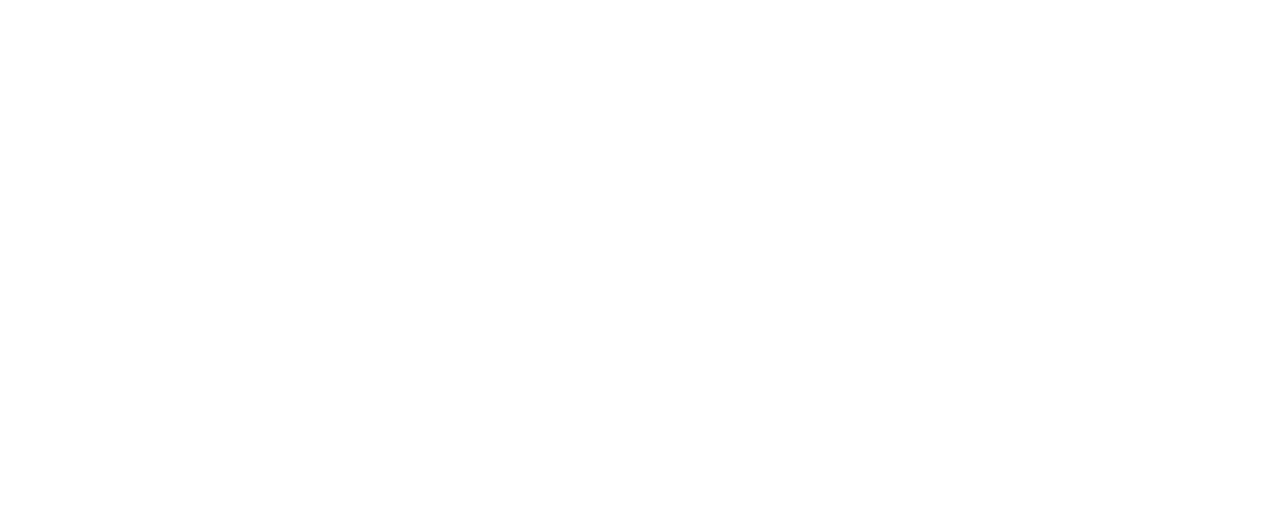
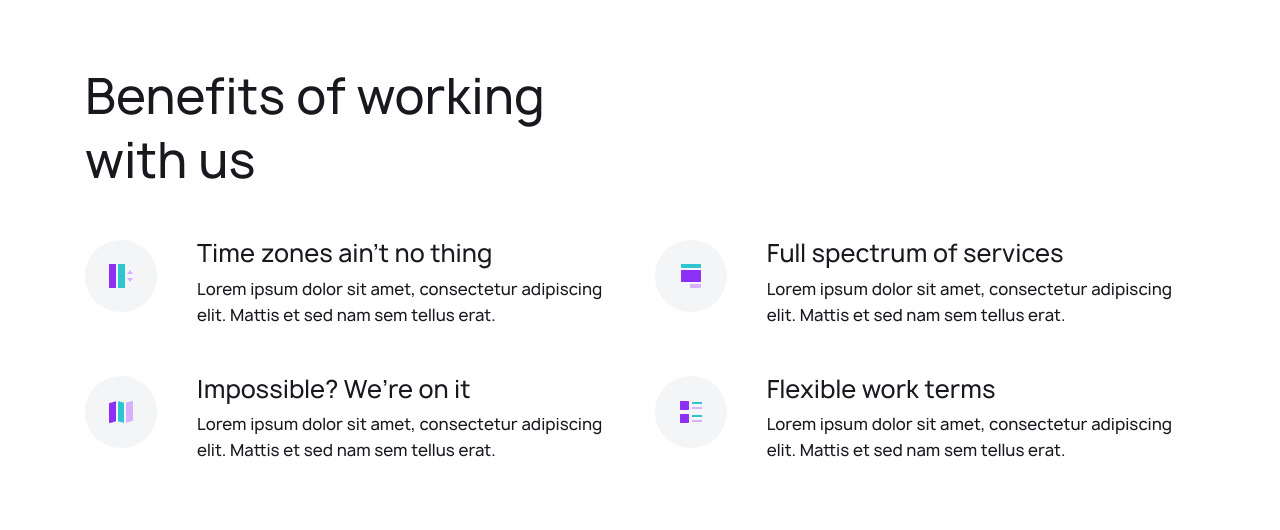
Before and after one commit to Sudakov94/studies, a plain HTML site: page index.html in a window 1280 px wide. Drawn offline with Linux system fonts and the light colour scheme.

Commit message:
task-1 добавил блоки.добавил стили. добавил иконки. добавил шрифт.

```diff
--- a/css/fonts.css
+++ b/css/fonts.css
@@ -10,7 +10,7 @@
 @font-face {
     font-family: "Manrope-Medium";
     font-style: normal;
-    font-weight: 800;
+    font-weight: 600;
     src: local("Manrope-Medium"),
     url("../fonts/Manrope-Medium.woff2") format("woff2"),
     url("../fonts/Manrope-Medium.woff") format("woff");
--- a/css/style.css
+++ b/css/style.css
@@ -8,7 +8,56 @@ h1, h2, h3, h4, p {
     margin: 0;
 }
 
+.benefits {
+    padding: 64px 0;
+}
+
 .container {
     max-width: 1110px;
     margin: 0 auto;
 }
+
+.benefits-title {
+    font-size: 48px;
+    font-weight: 800;
+    line-height: 64px;
+    margin-bottom: 48px;
+    width: 540px;
+}
+
+.benefits-item__left {
+    display: inline-block;
+    width: 540px;
+    margin-right: -4px;
+}
+
+.benefits-item__right {
+    display: inline-block;
+    width: 540px;
+    margin-left: 30px;
+}
+
+.benefits-item__left-top {
+    margin-bottom: 48px;
+}
+
+.benefits-item__right-top {
+    margin-bottom: 48px;
+}
+
+img {
+    float: left;
+    margin-right: 40px;
+}
+
+h3 {
+    font-size: 24px;
+    font-weight: 600;
+    margin-bottom: 8px;
+}
+
+p {
+    font-size: 16px;
+    font-weight: 400;
+    line-height: 26px;
+}
--- a/index.html
+++ b/index.html
@@ -10,6 +10,45 @@
     <link rel="stylesheet" href="css/style.css">
 </head>
 <body>
+    <section class="benefits">
+        <div class="container">
+            <h2 class="benefits-title">Benefits of working with us</h2>
+            <div class="benefits-block">
+
+                <div class="benefits-item__left">
+
+                    <div class="benefits-item__left-top">
+                        <img src="img/img-1.png" alt="">
+                        <h3>Time zones ain’t no thing</h3>
+                        <p>Lorem ipsum dolor sit amet, consectetur adipiscing elit. Mattis et sed nam sem tellus erat.</p>
+                    </div>
+
+                    <div class="benefits-item__left-bottom">
+                        <img src="img/img-3.png" alt="">
+                        <h3>Impossible? We’re on it</h3>
+                        <p>Lorem ipsum dolor sit amet, consectetur adipiscing elit. Mattis et sed nam sem tellus erat.</p>
+                    </div>
+
+                </div>
+
+                <div class="benefits-item__right">
+
+                    <div class="benefits-item__right-top">
+                        <img src="img/img-2.png" alt="">
+                        <h3>Full spectrum of services</h3>
+                        <p>Lorem ipsum dolor sit amet, consectetur adipiscing elit. Mattis et sed nam sem tellus erat.</p>
+                    </div>
+
+                    <div class="benefits-item__right-bottom">
+                        <img src="img/img-4.png" alt="">
+                        <h3>Flexible work terms</h3>
+                        <p>Lorem ipsum dolor sit amet, consectetur adipiscing elit. Mattis et sed nam sem tellus erat.</p>
+                    </div>
+
+                </div>
+            </div>
+        </div>
+    </section>
 
 </body>
 </html>
```
Also changed, not shown: img/img-1.png (added), img/img-2.png (added), img/img-3.png (added), img/img-4.png (added).
